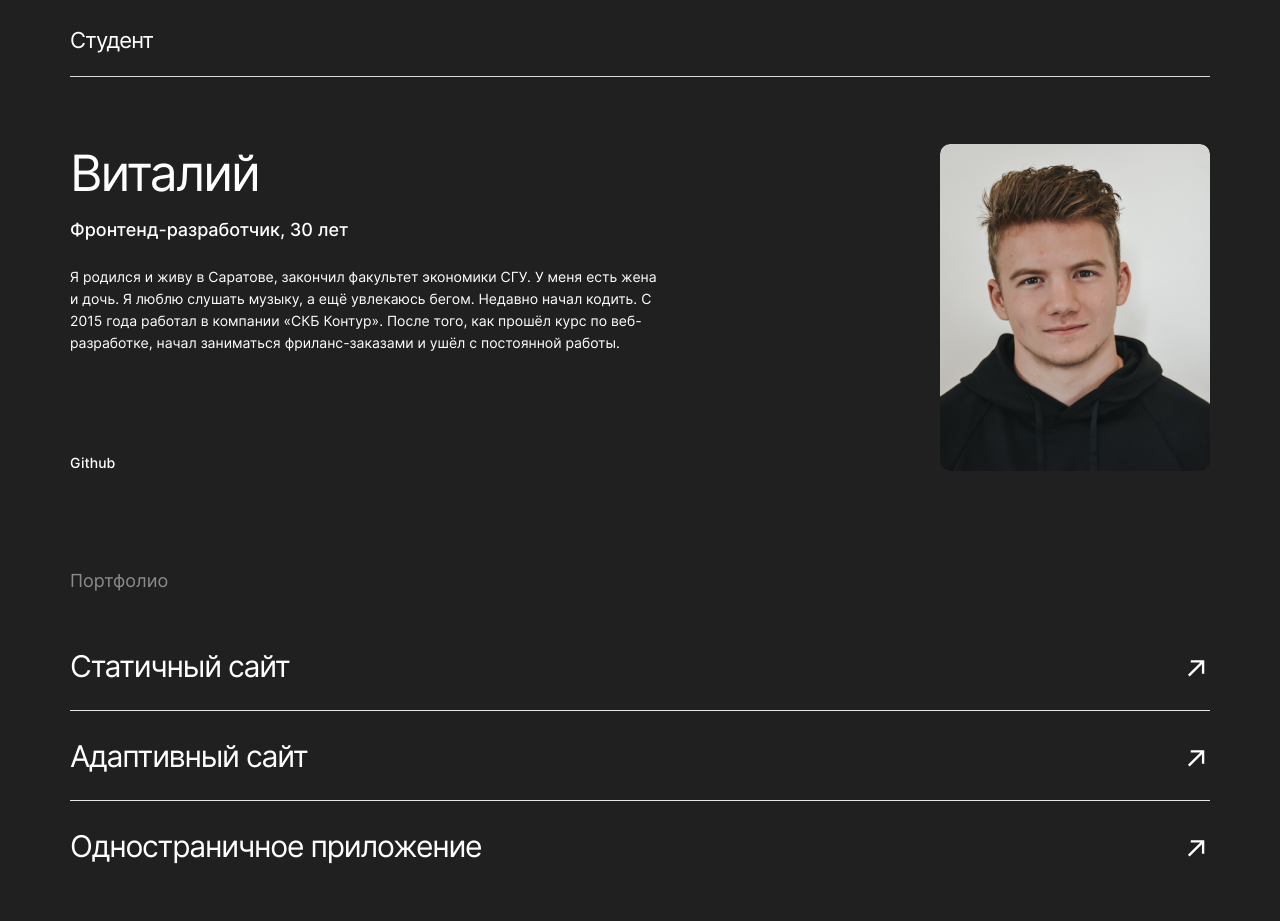
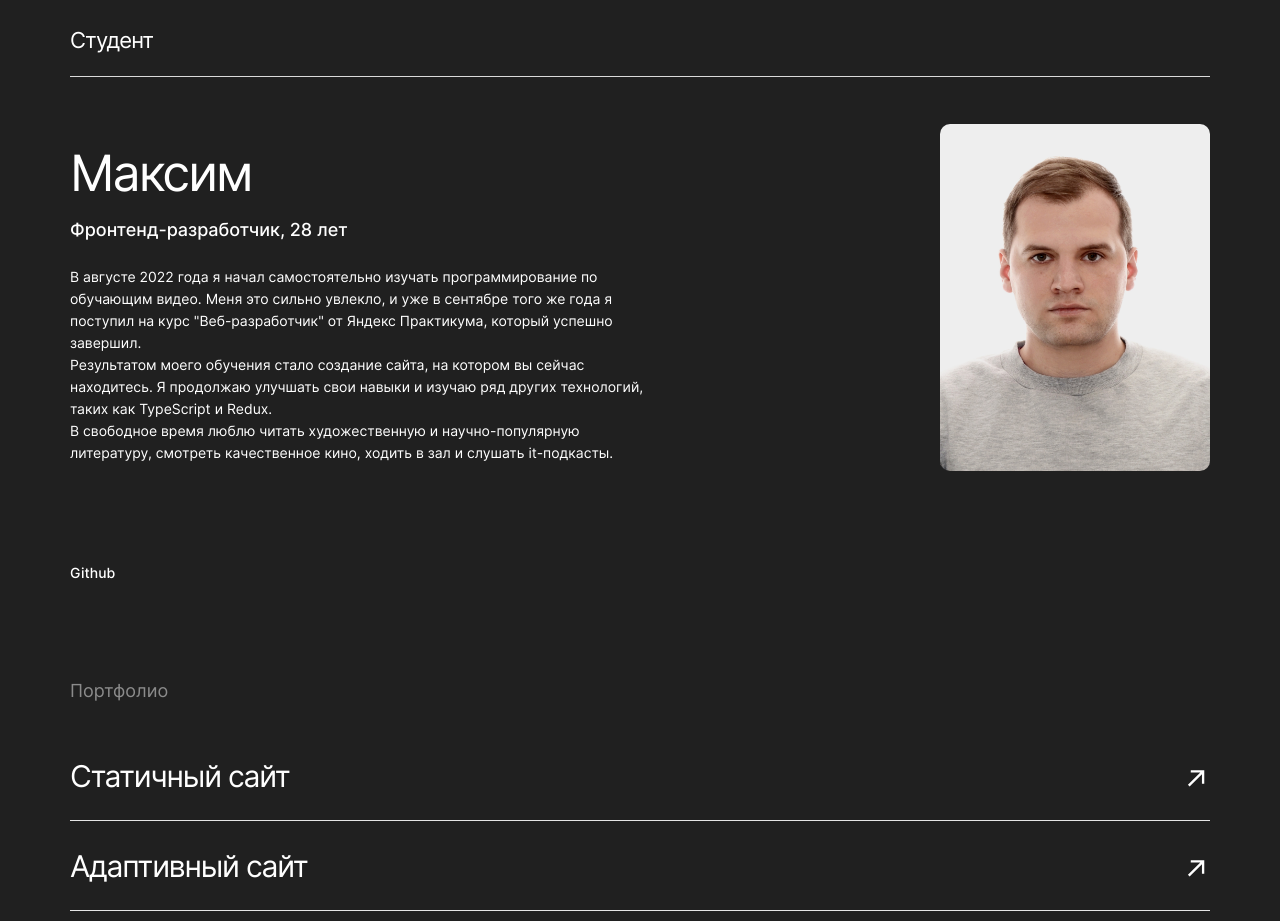
Before and after one commit to GrossuAst/movies-explorer-frontend, a React (Create React App) app: page / in a window 1280 px wide. Shown: the part 1980-2901 px from the top of the page. Built offline with nearby package versions, Linux system fonts and the light colour scheme; no server answers.

Commit message:
добавлено описание о себе

```diff
--- a/src/components/Main/AboutMe/AboutMe.css
+++ b/src/components/Main/AboutMe/AboutMe.css
@@ -203,16 +203,16 @@
 .about-me__photo {
     display: block;
     box-sizing: border-box;
-    margin-top: 67px;
+    margin-top: 47px;
     width: 270px;
-    height: 327px;
+    height: 347px;
     border-radius: 10px;
 }
 
 @media screen and (max-width: 865px) {
     .about-me__photo {
         width: 255px;
-        height: 307px;
+        height: 327px;
     }
 }
 
@@ -225,7 +225,7 @@
 @media screen and (max-width: 467px) {
     .about-me__photo {
         width: 292px;
-        height: 352px;
+        height: 372px;
         margin-top: 60px;
     }
 }
--- a/src/components/Main/AboutMe/AboutMe.js
+++ b/src/components/Main/AboutMe/AboutMe.js
@@ -1,5 +1,5 @@
 import './AboutMe.css';
-import photo from '../../../images/dummy.jpg';
+import photo from '../../../images/photo.jpg';
 
 function AboutMe() {
   return (
@@ -8,13 +8,17 @@ function AboutMe() {
             <h2 className='about-me__title'>Студент</h2>
             <div className='about-me__info-container'>
                 <div className='about-me__info'>
-                    <h3 className='about-me__subtitle'>Виталий</h3>
-                    <h4 className='about-me__main-info'>Фронтенд-разработчик, 30 лет</h4>
+                    <h3 className='about-me__subtitle'>Максим</h3>
+                    <h4 className='about-me__main-info'>Фронтенд-разработчик, 28 лет</h4>
                     <p className='about-me__description'>
-                        Я родился и живу в Саратове, закончил факультет экономики СГУ.
-                        У меня есть жена и дочь. Я люблю слушать музыку, а ещё увлекаюсь бегом.
-                        Недавно начал кодить. С 2015 года работал в компании «СКБ Контур».
-                        После того, как прошёл курс по веб-разработке, начал заниматься фриланс-заказами и ушёл с постоянной работы.
+                        В августе 2022 года я начал самостоятельно изучать программирование по обучающим видео.
+                        Меня это сильно увлекло, и уже в сентябре того же года я поступил на курс "Веб-разработчик" от Яндекс Практикума, который успешно завершил.
+                        <br/>
+                        Результатом моего обучения стало создание сайта, на котором вы сейчас находитесь.
+                        Я продолжаю улучшать свои навыки и изучаю ряд других технологий, таких как TypeScript и Redux.
+                        <br/>
+                        В свободное время люблю читать художественную и научно-популярную литературу, смотреть качественное кино,
+                        ходить в зал и слушать it-подкасты.
                     </p>
                     <a href='https://github.com/GrossuAst' className='about-me__github' target='_blank' rel="noreferrer">Github</a>
                 </div>
```
Also changed, not shown: src/images/dummy.jpg (deleted), src/images/photo.jpg (added).
